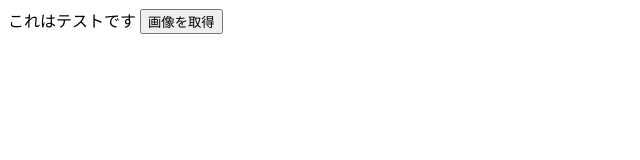
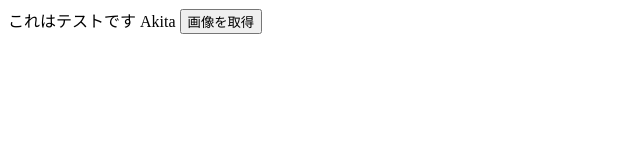
Before and after one commit to haruharu3220/dogAPI_games, a plain HTML site: page index.html in a window 1280 px wide. Shown: the whole page, without its empty margins (0-640 px from the left). Drawn offline with nearby package versions, Linux system fonts and the light colour scheme.

Commit message:
画面を修正

```diff
--- a/index.html
+++ b/index.html
@@ -11,6 +11,7 @@
 <body>
     <div id="app">
         {{test}}
+        {{breed}}
         <button @click="getDogImage">画像を取得</button>
         <img :src="dogImage">
     </div>
```
